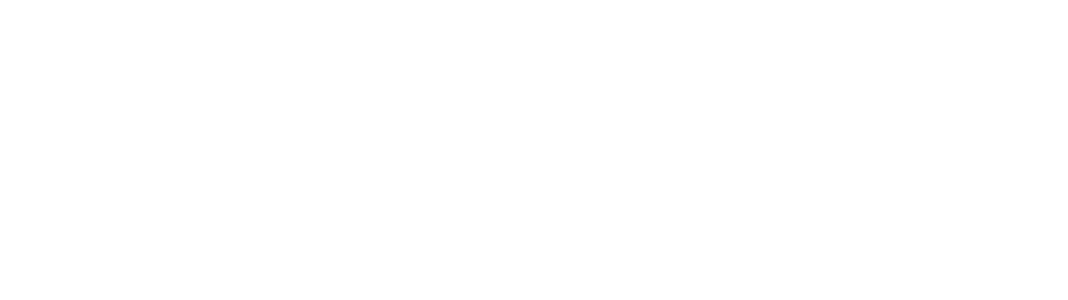
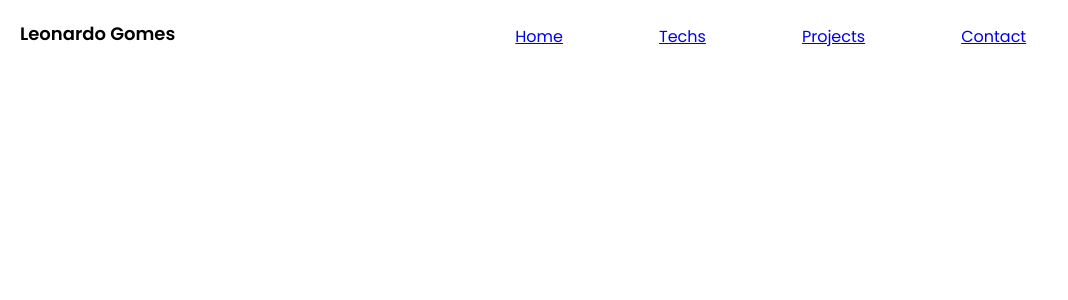
Before and after one commit to leonardojcpg/Portfolio, a React (Vite) app: page / in a window 1280 px wide. Shown: the top 300 px of the page, without its empty margins (0-1068 px from the left). Built offline with nearby package versions, Linux system fonts and the light colour scheme.

Commit message:
feat: Header component

```diff
--- a/index.html
+++ b/index.html
@@ -1,10 +1,17 @@
 <!DOCTYPE html>
-<html lang="en">
+<html lang="pt-BR">
   <head>
     <meta charset="UTF-8" />
     <link rel="icon" type="image/svg+xml" href="/vite.svg" />
     <meta name="viewport" content="width=device-width, initial-scale=1.0" />
-    <title>Vite + React</title>
+    <link rel="preconnect" href="https://fonts.googleapis.com">
+    <link rel="preconnect" href="https://fonts.gstatic.com" crossorigin>
+    <link href="https://fonts.googleapis.com/css2?family=DM+Sans:wght@400;500;700&family=Poppins:wght@200;400;600&family=Roboto+Mono:wght@700&display=swap" rel="stylesheet">
+    <link rel="preconnect" href="https://fonts.googleapis.com">
+    <link rel="preconnect" href="https://fonts.gstatic.com" crossorigin>
+    <link href="https://fonts.googleapis.com/css2?family=DM+Sans:wght@400;500;700&family=Roboto&family=Roboto+Mono:wght@700&display=swap" rel="stylesheet">
+
+    <title>Leonardo Gomes - Web Developer</title>
   </head>
   <body>
     <div id="root"></div>
--- a/src/App.jsx
+++ b/src/App.jsx
@@ -1,9 +1,11 @@
+import { Header } from "./components/header"
+import "./globalStyle.css"
 
 function App() {
 
   return (
     <>
-
+    <Header/>
     </>
   )
 }
--- /dev/null
+++ b/src/components/header/index.jsx
@@ -0,0 +1,26 @@
+import {
+    Title,
+    HeaderContainer,
+    TitleContainer,
+    NavContainer,
+    NavLinks,
+    NavButtons
+ } from './style.js'
+
+export const Header = () => {
+    return (
+        <HeaderContainer>
+            <TitleContainer>
+                <Title>Leonardo Gomes</Title>
+            </TitleContainer>
+            <NavContainer>
+                <NavLinks>
+                    <NavButtons href='/'>Home</NavButtons>
+                    <NavButtons href='/techs'>Techs</NavButtons>
+                    <NavButtons href='/projects'>Projects</NavButtons>
+                    <NavButtons href='/contact'>Contact</NavButtons>
+                </NavLinks>
+            </NavContainer>
+        </HeaderContainer>
+    )
+}
--- /dev/null
+++ b/src/components/header/style.js
@@ -0,0 +1,43 @@
+import styled from 'styled-components'
+
+export const TitleContainer = styled.div`
+    display: flex;
+
+`
+
+export const Title = styled.h1`
+    font-family: 'Poppins', sans-serif;
+    font-size: 1.125rem;
+    font-weight: 600;
+    margin: 0.625rem;
+    padding: 0.625rem;
+
+`
+
+export const HeaderContainer = styled.div`
+    display: flex;
+
+`
+
+export const NavContainer = styled.div`
+align-items: center;
+justify-content: center;
+`
+
+export const NavLinks = styled.ul`
+    font-family: 'Poppins', sans-serif;
+    margin-top: 1.5rem;
+    margin-left: 20rem;
+    list-style: none;
+    display: flex;
+    gap: 6rem;
+    align-items: center;
+
+`
+
+export const NavButtons = styled.a`
+    cursor: pointer;
+    &:hover{
+        color: greenyellow;
+    }
+`
--- /dev/null
+++ b/src/globalStyle.css
@@ -0,0 +1,5 @@
+*{
+    padding: 0;
+    margin: 0;
+    box-sizing: border-box;
+}
```
Also changed, not shown: package.json (+2 -5 lines), src/pages/home/index.jsx (added, +7 -0 lines), 1 other file (tests, documents, lock files or other folders).
